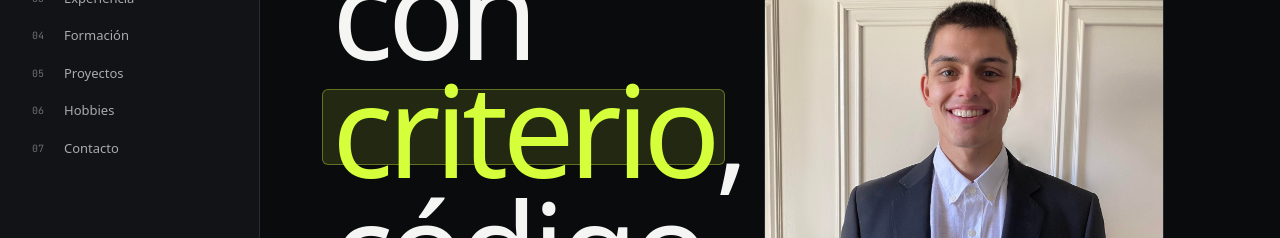
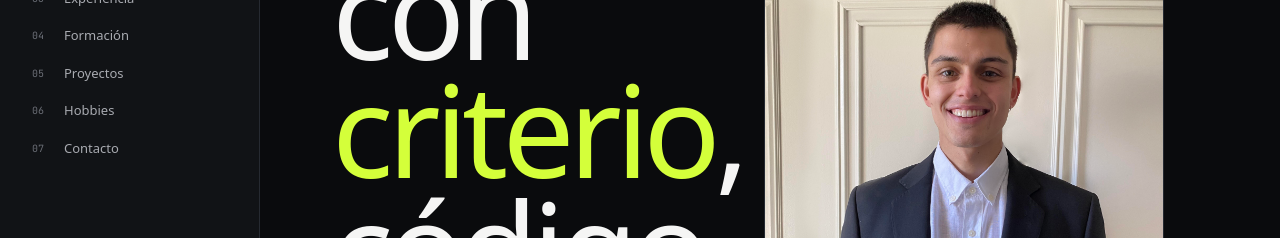
Before and after one commit to jaylwin123/CV-Juan-Aylwin, a React (Vite) app: page / in a window 1280 px wide. Shown: the part 355-593 px from the top of the page. Built offline with nearby package versions, Linux system fonts and the light colour scheme; no server answers.

Commit message:
style: remove mark highlight box from hero title

```diff
--- a/src/App.css
+++ b/src/App.css
@@ -439,18 +439,6 @@ button {
   position: relative;
   display: inline-block;
   color: var(--lime);
-}
-.hero-title .mark::before {
-  content: "";
-  position: absolute;
-  left: -0.08em;
-  right: -0.08em;
-  top: 0.15em;
-  bottom: 0.18em;
-  background: color-mix(in srgb, var(--lime) 12%, transparent);
-  border: 1px solid color-mix(in srgb, var(--lime) 35%, transparent);
-  border-radius: 6px;
-  z-index: -1;
 }
 
 .hero-bot {
```
